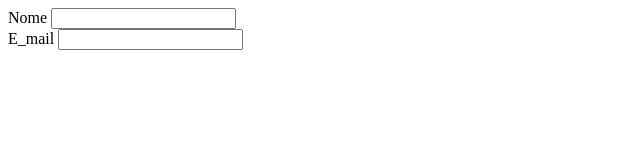
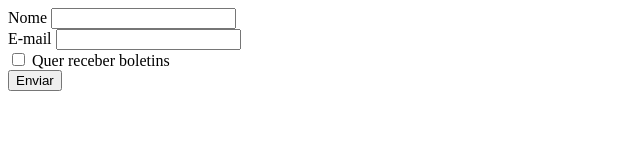
Before and after one commit to alexsandervermoehlen/desenvolvimento_web_1, a plain HTML site: page HTML/index.html in a window 1280 px wide. Shown: the whole page, without its empty margins (0-640 px from the left). Drawn offline with Linux system fonts and the light colour scheme.

Commit message:
campos do formulario criados

```diff
--- a/HTML/index.html
+++ b/HTML/index.html
@@ -13,8 +13,15 @@
             <input type="text">
         </div>
         <div>
-            <label for="text">E_mail</label>
+            <label for="text">E-mail</label>
             <input type="email">
+        </div>
+        <div>
+            <input type="checkbox">
+            <label for="text">Quer receber boletins</label>
+        </div>
+        <div>
+            <input type="submit" value="Enviar">
         </div>
     </form>
 </body>
```
